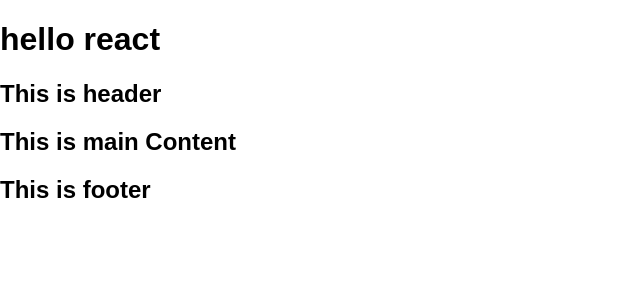
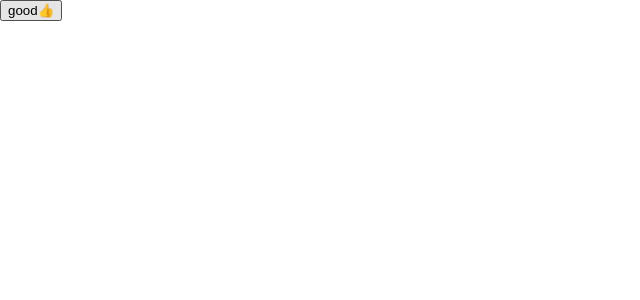
Before and after one commit to levioZ/hello-react, a React (Create React App) app: page / in a window 1280 px wide. Shown: the top 300 px of the page, without its empty margins (0-640 px from the left). Built offline with nearby package versions, Linux system fonts and the light colour scheme.

Commit message:
state 和 setState

```diff
--- a/src/index.js
+++ b/src/index.js
@@ -3,69 +3,40 @@ import ReactDOM from 'react-dom'
 import './index.css'
 
 
-class Title extends Component
+class LikeButton extends Component
 {
-    handleClickOnTitle(e,text){
-        console.log(this, text)
-    }
-    render(){
-        return(
-            <h1 onClick={this.handleClickOnTitle.bind(this,' haha ')}>hello react</h1>
-        )
+  constructor(){
+      super();
+      this.state = {
+          isLiked : false,
+          name : 'eli'
+      }
+  }
 
-    }
-}
+  handleClickOnLikeButton(){
+      console.log(this.state.isLiked);
+      this.setState(
+          {
+              isLiked:!this.state.isLiked
+          }
+      );
+      console.log(this.state.isLiked);
+  }
 
 
-class Header extends Component{
 
-    render(){
-        return(
-            <div>
-              <Title/>
-                <h2>This is header</h2>
-            </div>
-        )
-    }
-}
+  render(){
+      return(
+          <button onClick={this.handleClickOnLikeButton.bind(this)}>
+              {this.state.isLiked? 'cancel':'good'}👍
+          </button>
+      )
+  }
 
-class Main extends Component
-{
-    render(){
-        return(
-            <div>
-                <h2>This is main Content</h2>
-            </div>
-        )
-    }
-}
-
-class Footer extends Component {
-    render () {
-        return (
-            <div>
-                <h2>This is footer</h2>
-            </div>
-        )
-    }
-}
-
-class Index extends Component
-{
-    render(){
-        return(
-            <div>
-                <Header/>
-                <Main/>
-                <Footer/>
-            </div>
-        )
-    }
 
 }
 
-
 ReactDOM.render(
-    <Index/>,
+    <LikeButton/>,
     document.getElementById('root')
 );
```
